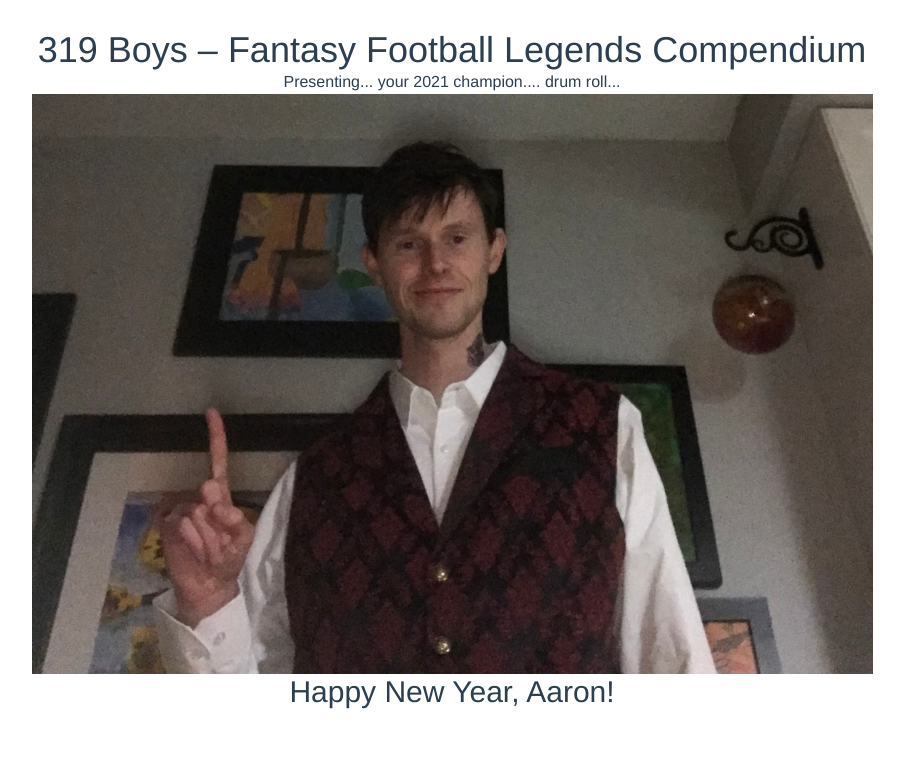
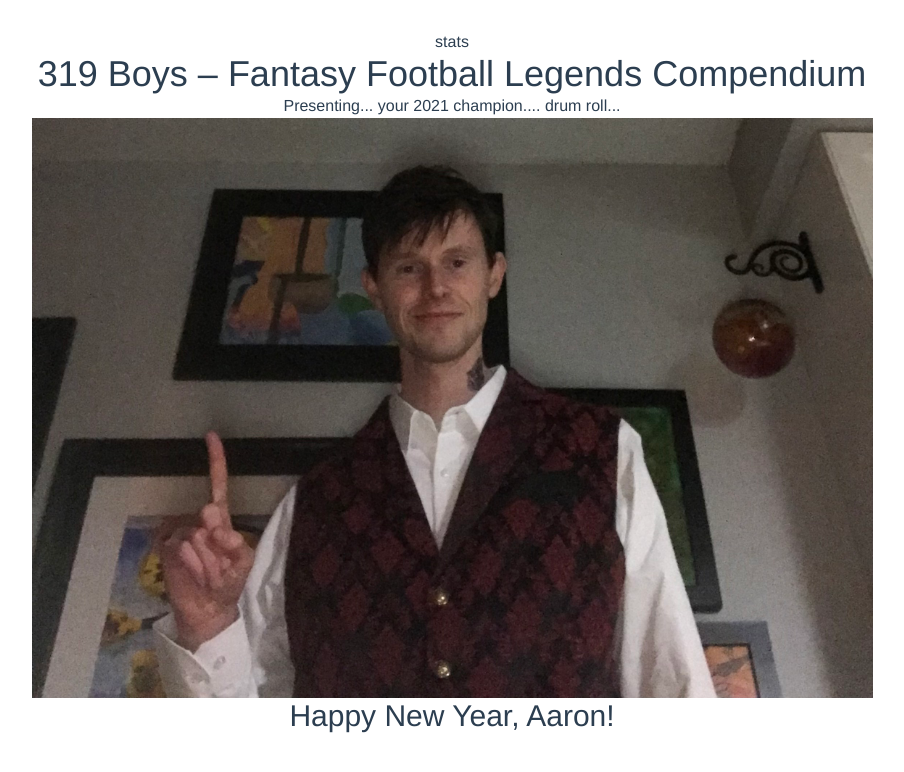
Before and after one commit to mekane84/319-boys, a Vue app: page / in a window 1280 px wide. Shown: the top 772 px of the page, without its empty margins (188-1092 px from the left). Built offline with nearby package versions, Linux system fonts and the light colour scheme.

Commit message:
add stats page

```diff
--- a/src/App.vue
+++ b/src/pages/index/App.vue
@@ -1,9 +1,10 @@
 <template>
+  <a href="stats">stats</a>
   <h1>319 Boys &ndash; Fantasy Football Legends Compendium</h1>
   <p>Presenting... your 2021 champion.... drum roll...</p>
   <div class="image-champion-container">
     <img class="image-champion" alt="2021 Fantasy Football Champion"
-         src="./assets/champion_2021.jpg">
+         src="@/assets/champion_2021.jpg">
   </div>
   <p class="text-3xl">Happy New Year, Aaron!</p>
 </template>
--- a/src/main.js
+++ b/src/pages/index/main.js
@@ -1,5 +1,5 @@
 import { createApp } from 'vue';
 import App from './App.vue';
-import './styles/app.css';
+import '../../styles/app.css';
 
 createApp(App).mount('#app');
--- /dev/null
+++ b/src/pages/stats/App.vue
@@ -0,0 +1,20 @@
+<template>
+  <h1>Stats page</h1>
+</template>
+
+<script>
+export default {
+  name: 'App',
+};
+</script>
+
+<style>
+#app {
+  font-family: Avenir, Helvetica, Arial, sans-serif;
+  -webkit-font-smoothing: antialiased;
+  -moz-osx-font-smoothing: grayscale;
+  text-align: center;
+  color: #2c3e50;
+  margin-top: 30px;
+}
+</style>
--- /dev/null
+++ b/src/pages/stats/main.js
@@ -0,0 +1,5 @@
+import { createApp } from 'vue';
+import App from './App.vue';
+import '../../styles/app.css';
+
+createApp(App).mount('#app');
--- a/vue.config.js
+++ b/vue.config.js
@@ -1,4 +1,8 @@
 module.exports = {
+  pages: {
+    index: 'src/pages/index/main.js',
+    'stats/index' : 'src/pages/stats/main.js',
+  },
   publicPath: '/319-boys/',
   chainWebpack: config => config.optimization.minimize(false)
 }
```
